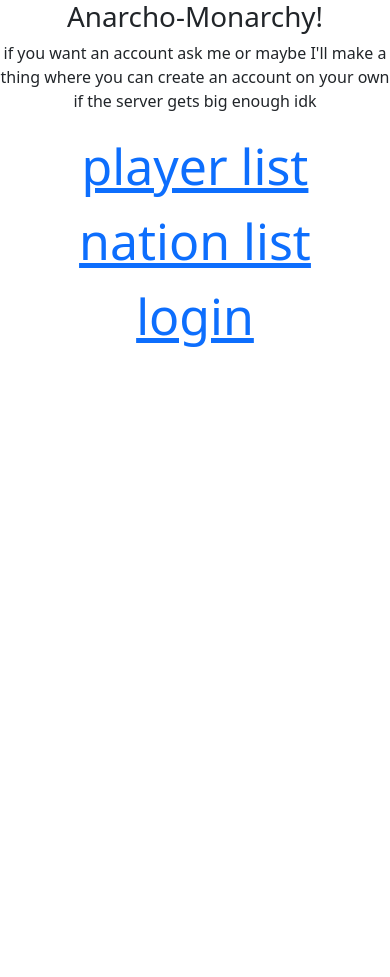
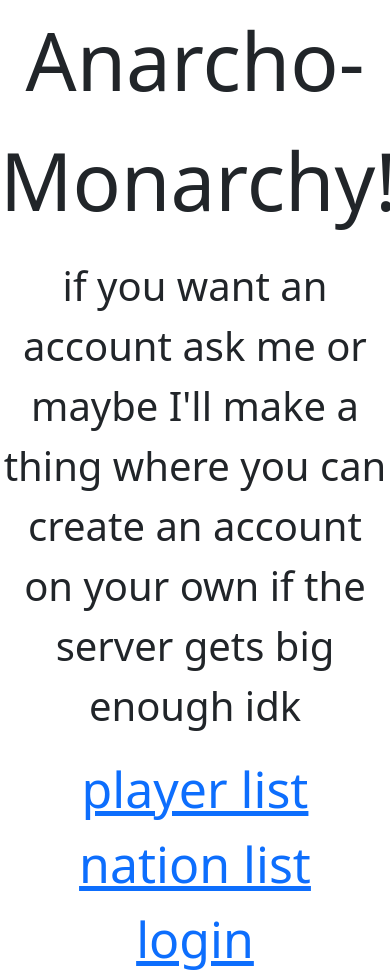
Before and after one commit to urlordjames/anarcho-monarchy, a Django app: page / in a window 390 px wide. Before the commit the page ends 347 px from the top, so only its background shows below. Run offline with Django 3.2, Linux system fonts and the light colour scheme; some libraries are stand-ins or nearby versions.

Commit message:
made things better on mobile

```diff
--- a/anarchonet/main/templates/editnation.html
+++ b/anarchonet/main/templates/editnation.html
@@ -4,7 +4,7 @@
 
 {% block content %}
 <div style="text-align: center">
-  <h1>Edit Nation</h1>
+  <p class="big-text">Edit Nation</p>
   <form action="/editnation/?nation={{ nation }}" method="POST">
     {% csrf_token %}
     <div class="container">
@@ -17,7 +17,7 @@
       </div>
     </div>
   </form>
-  <h1>laws</h1>
+  <p class="big-text">laws</p>
   {% for law in laws %}
   <div>
     <form action="/editlaw/" method="POST">
--- a/anarchonet/main/templates/index.html
+++ b/anarchonet/main/templates/index.html
@@ -4,11 +4,11 @@
 
 {% block content %}
 <div style="text-align: center">
-  <h1>Anarcho-Monarchy!</h1>
+  <p class="big-text">Anarcho-Monarchy!</h1>
   {% if username %}
-    <p>Welcome {{ username }}</p>
+    <p class="small-text">Welcome {{ username }}</p>
   {% else %}
-    <p>if you want an account ask me or maybe I'll make a thing where you can create an account on your own if the server gets big enough idk</p>
+    <p class="small-text">if you want an account ask me or maybe I'll make a thing where you can create an account on your own if the server gets big enough idk</p>
   {% endif %}
   <nav class="medium-text">
     <a href="/players/">player list</a><br>
```
Also changed, not shown: anarchonet/main/templates/nationinfo.html (+6 -8 lines).
